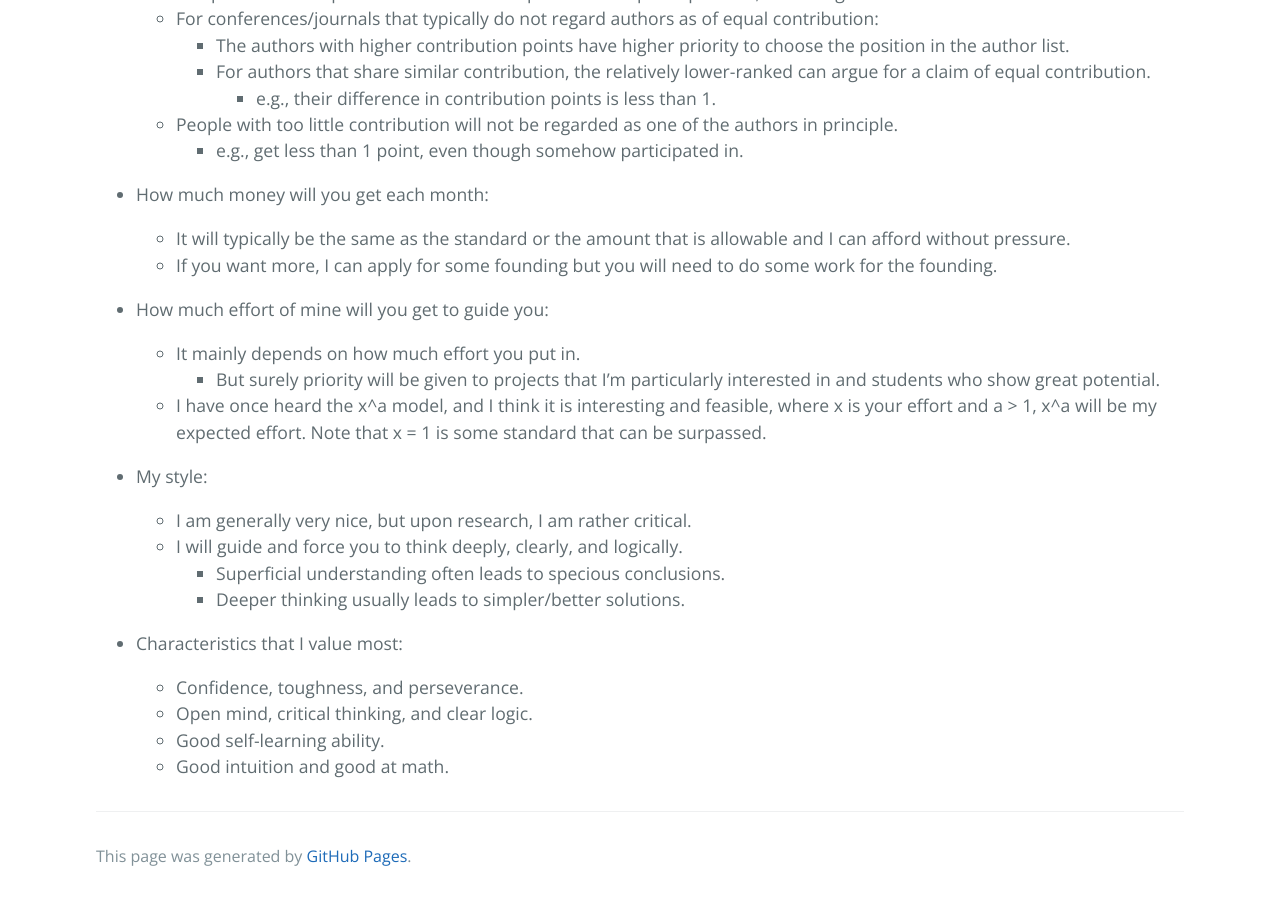
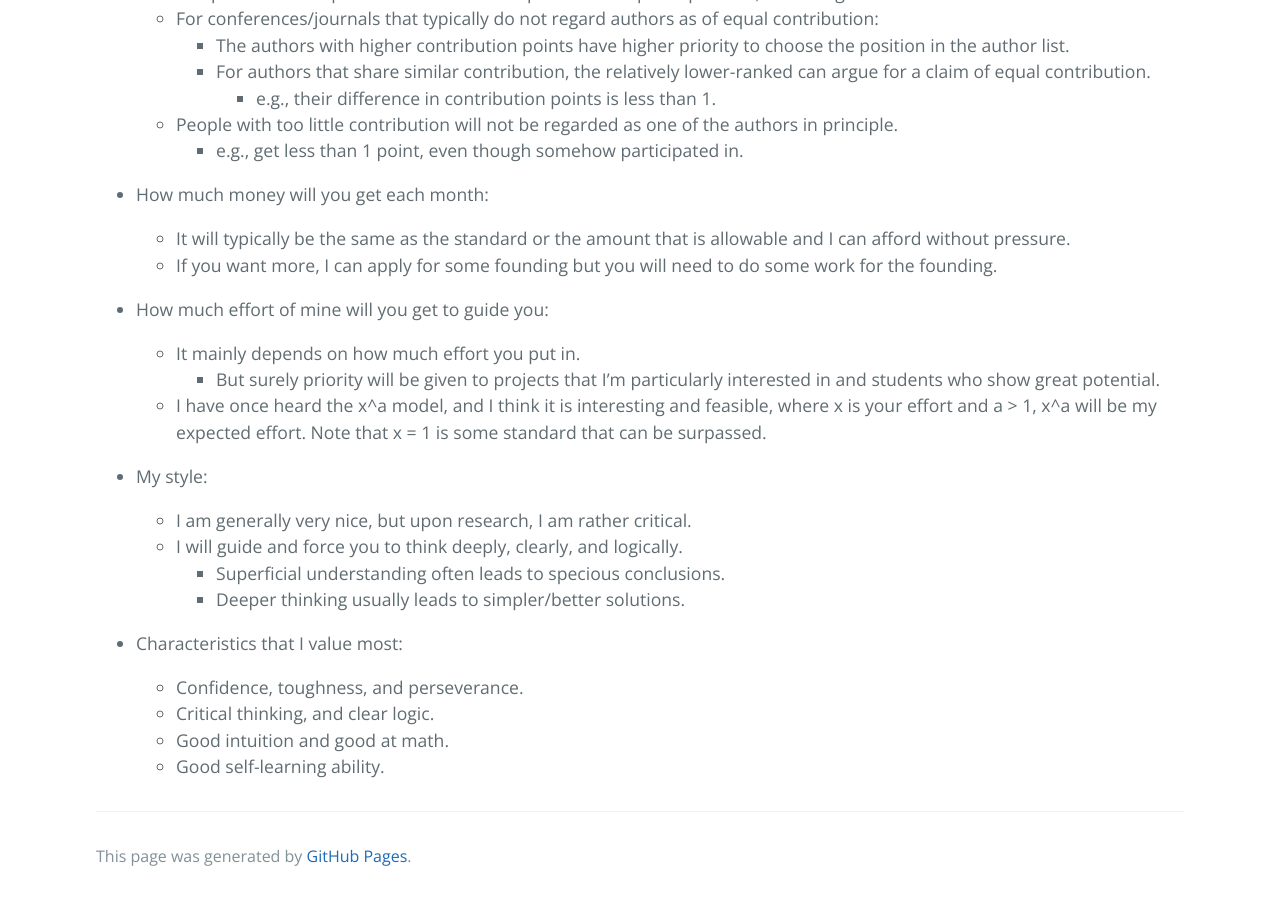
Before and after one commit to ZhimingZhou/zhimingzhou.github.io, a Jekyll site: the page built from _posts/2021-10-11-Prospective-Students.md, in a window 1280 px wide and 900 px high, scrolled down 1565 px. Built offline with Jekyll 4.4.1, drawn with Linux system fonts in a browser that asks for light colours; comment, search, counter and statistics services are not loaded.

Commit message:
Update 2021-10-11-Prospective-Students.md

```diff
--- a/_posts/2021-10-11-Prospective-Students.md
+++ b/_posts/2021-10-11-Prospective-Students.md
@@ -95,6 +95,6 @@ I’m looking for talented students with enthusiasm for fundamental research in
 - Characteristics that I value most:
 
 	- Confidence, toughness, and perseverance.
-	- Open mind, critical thinking, and clear logic.
+	- Critical thinking, and clear logic.
+	- Good intuition and good at math.
 	- Good self-learning ability.
-	- Good intuition and good at math.
```
